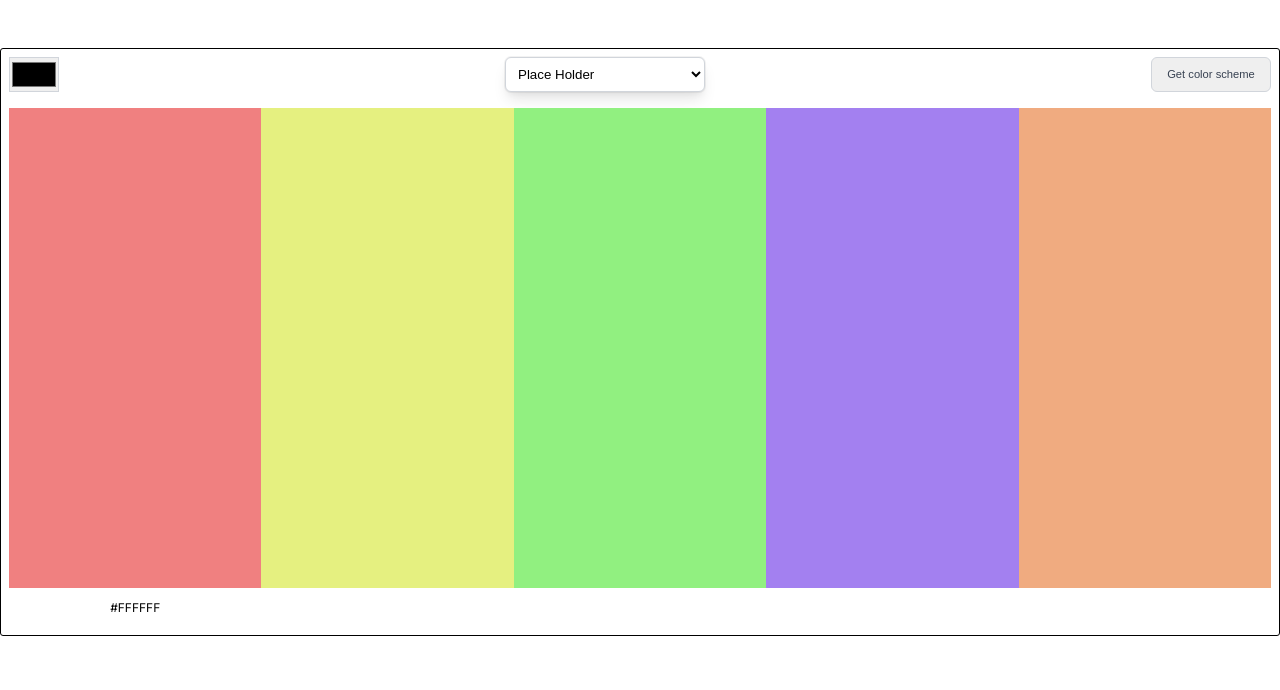
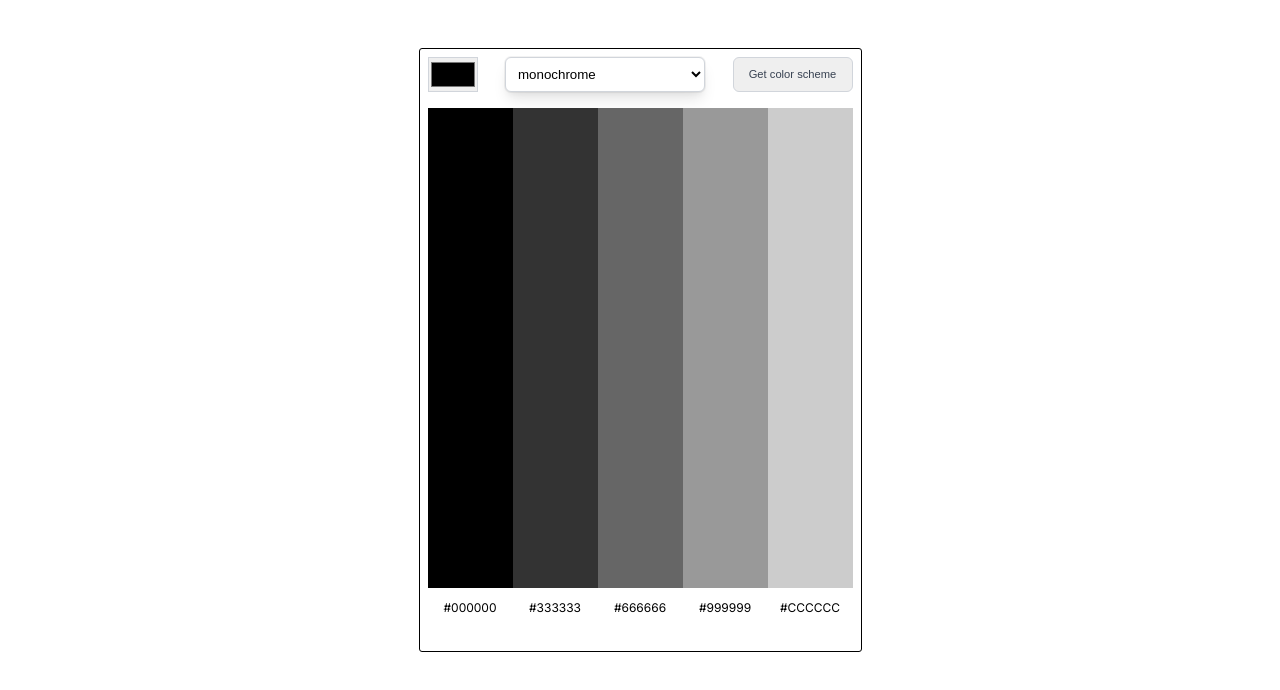
Before and after one commit to quelvin-dlsl/Scrimba-Projects, a browser extension: page color_scheme_generator/index.html in a window 1280 px wide. Drawn offline with Linux system fonts and the light colour scheme.

Commit message:
Implemented JS

```diff
--- a/color_scheme_generator/index.css
+++ b/color_scheme_generator/index.css
@@ -13,7 +13,7 @@ body {
 .container {
     margin-top: 3rem;
     padding: 0.5rem;
-    width: 100%;
+    width: 425px;
     background-color: white;
 
     border-radius: 3px;
@@ -66,6 +66,7 @@ button:hover {
 }
 
 .color-grid {
+    margin: 1rem 0;
     display: grid;
     grid-template-columns: repeat(5, 1fr);
     grid-template-areas:
@@ -85,27 +86,22 @@ button:hover {
 
 .color-one {
     grid-area: a1;
-    background: lightcoral;
 }
 
 .color-two {
     grid-area: a2;
-    background: rgb(229, 240, 128);
 }
 
-.color-three {
+.color-three{
     grid-area: a3;
-    background: rgb(145, 240, 128);
 }
 
 .color-four {
     grid-area: a4;
-    background: rgb(163, 128, 240);
 }
 
 .color-five {
     grid-area: a5;
-    background: rgb(240, 171, 128);
 }
 
 .hex-color-one {
--- a/color_scheme_generator/index.html
+++ b/color_scheme_generator/index.html
@@ -1,6 +1,8 @@
+<!DOCTYPE html>
 <html>
     <head>
         <meta name="viewport" content="width=device-width, initial-scale=1.0">
+        <title>Color Scheme Generator</title>
         <link rel="stylesheet" href="index.css">
         <link href="https://fonts.googleapis.com/css2?family=Inter:ital,opsz,wght@0,14..32,100..900;1,14..32,100..900&display=swap" rel="stylesheet">
     </head>
@@ -9,13 +11,20 @@
             <form id="get-color-scheme">
                 <input type="color" id="color-picker">
                 <select id="color-scheme">
-                    <option>Place Holder</option>
+                    <option>monochrome</option>
+                    <option>monochrome-dark</option>
+                    <option>monochrome-light</option>
+                    <option>analogic</option>
+                    <option>complement</option>
+                    <option>analogic-complement</option>
+                    <option>triad</option>
+                    <option>quad</option>
                 </select>
-                <button>Get color scheme</button>
+                <button id="get-color-btn">Get color scheme</button>
             </form>
             <div class="color-grid">
                 <div class="color-one"></div>
-                <h3 id="hex-color-one">#FFFFFF</h3>
+                <h3 id="hex-color-one"></h3>
 
                 <div class="color-two"></div>
                 <h3 id="hex-color-two"></h3>
--- a/color_scheme_generator/index.js
+++ b/color_scheme_generator/index.js
@@ -0,0 +1,32 @@
+const getColor = document.getElementById('get-color-scheme')
+
+const colorObj = document.querySelectorAll('.color-one, .color-two, .color-three, .color-four, .color-five')
+const hexObj = document.querySelectorAll('#hex-color-one, #hex-color-two, #hex-color-three, #hex-color-four, #hex-color-five')
+
+const defaultColors = ['#000000', '#333333', '#666666', '#999999', '#CCCCCC']
+
+colorObj.forEach((element, index) => {
+    element.style.background = defaultColors[index]
+})
+
+hexObj.forEach((element, index) => {
+    element.innerHTML = defaultColors[index]
+})
+
+
+getColor.addEventListener('submit', function(e){
+    e.preventDefault()
+
+    const hexId = document.getElementById('color-picker')
+    const scheme = document.getElementById('color-scheme')
+
+    fetch(`https://www.thecolorapi.com/scheme?hex=${hexId.value.slice(1)}&mode=${scheme.value}`)
+        .then(res => res.json())
+        .then(data => {
+            data.colors.forEach((color, i) => {
+                colorObj[i].style.background = color.hex.value
+                hexObj[i].innerHTML = color.hex.value
+            })
+        })
+
+})
```
